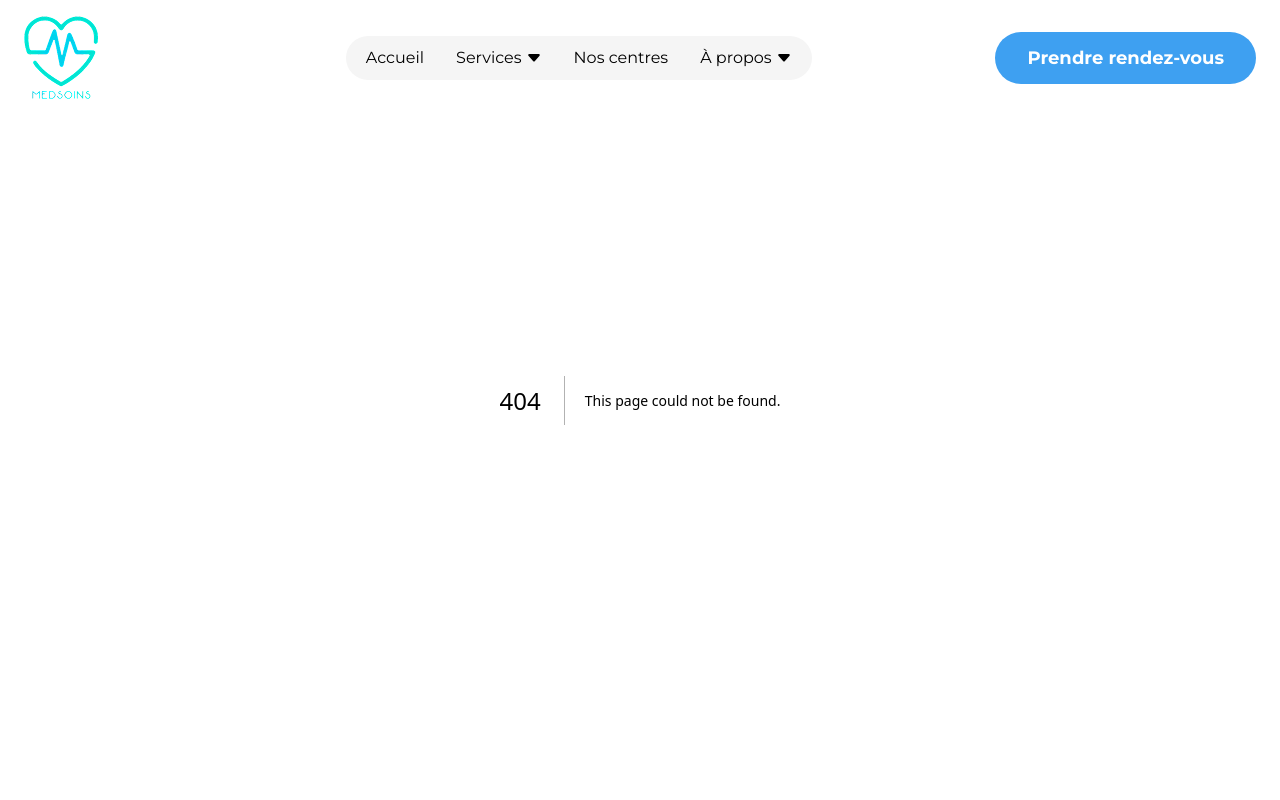
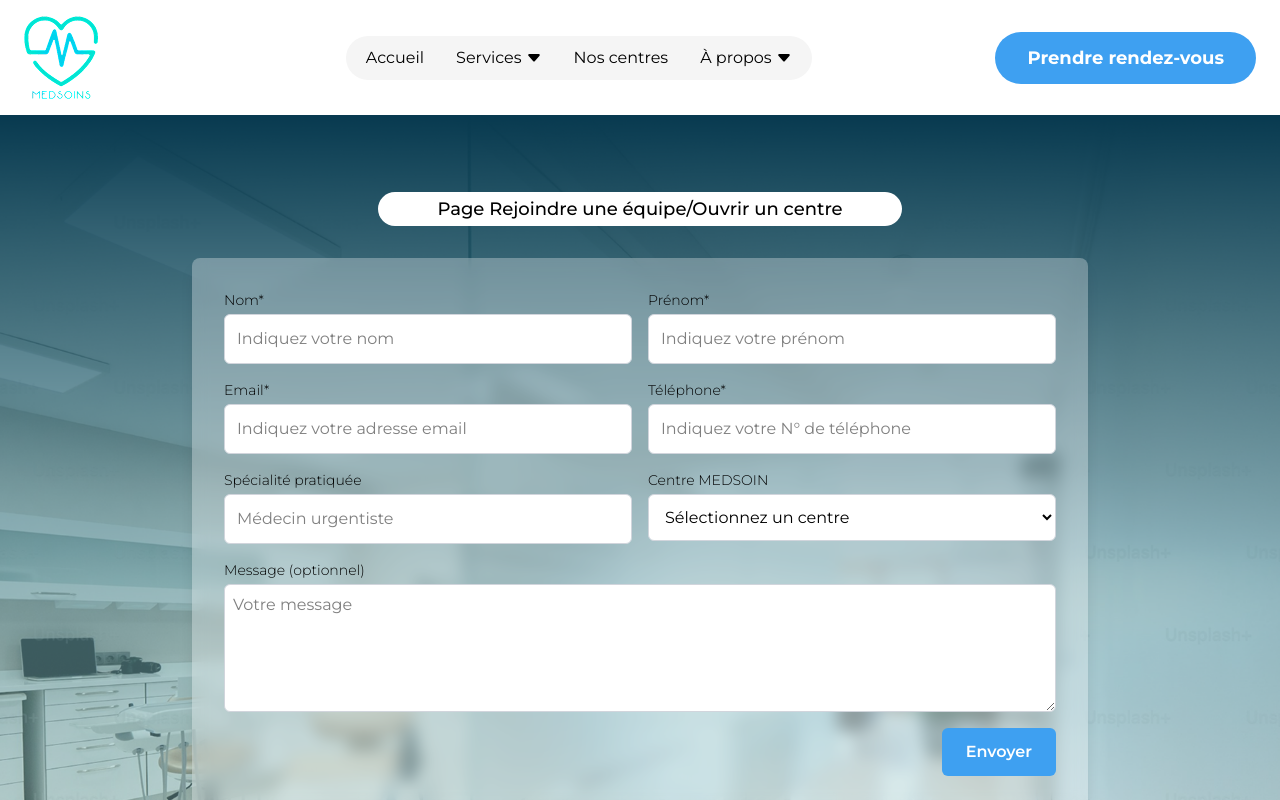
Before and after one commit to MeherabHossain007/medsoins, a Next.js app: page /registration in a window 1280 px wide. Before the commit this address had no page. Shown: the top 800 px of the page. Built offline with nearby package versions, Linux system fonts and the light colour scheme.

Commit message:
Refactor Button component to add support for next/link and target prop

```diff
--- /dev/null
+++ b/src/app/registration/page.js
@@ -0,0 +1,166 @@
+"use client";
+
+import { useState } from "react";
+import Image from "next/image";
+
+export default function JoinTeam() {
+  const [formData, setFormData] = useState({
+    nom: "",
+    prenom: "",
+    email: "",
+    telephone: "",
+    specialite: "",
+    centre: "",
+    message: "",
+  });
+
+  const handleChange = (e) => {
+    setFormData({ ...formData, [e.target.name]: e.target.value });
+  };
+
+  const handleSubmit = (e) => {
+    e.preventDefault();
+    console.log("Form submitted:", formData);
+  };
+
+  return (
+    <div className="pt-18 lg:pt-28">
+      {/* Form Section */}
+      <div className="relative flex items-center justify-center px-5 lg:px-0 py-10 md:py-20">
+        <Image
+          src="/images/bgf.png"
+          alt="Background"
+          layout="fill"
+          objectFit="cover"
+          className="absolute"
+        />
+        <div className="flex flex-col w-full max-w-4xl justify-center items-center">
+          <div className="flex items-center justify-center w-full max-w-[90%] md:max-w-[524px] min-h-[34px] rounded-[50px] bg-white bg-opacity-50 backdrop-blur-[5px] mb-4 sm:mb-8 px-2">
+            <span className="text-black text-xs md:text-lg font-medium text-center">
+              Page Rejoindre une équipe/Ouvrir un centre
+            </span>
+          </div>
+          <div className="relative z-10 bg-white/30 backdrop-blur-sm p-6 md:p-8 rounded-lg shadow-lg w-full">
+            <form onSubmit={handleSubmit} className="space-y-4">
+              <div className="grid grid-cols-1 sm:grid-cols-2 gap-4">
+                <InputField
+                  label="Nom*"
+                  name="nom"
+                  placeholder="Indiquez votre nom"
+                  onChange={handleChange}
+                />
+                <InputField
+                  label="Prénom*"
+                  name="prenom"
+                  placeholder="Indiquez votre prénom"
+                  onChange={handleChange}
+                />
+                <InputField
+                  label="Email*"
+                  type="email"
+                  name="email"
+                  placeholder="Indiquez votre adresse email"
+                  onChange={handleChange}
+                />
+                <InputField
+                  label="Téléphone*"
+                  type="tel"
+                  name="telephone"
+                  placeholder="Indiquez votre N° de téléphone"
+                  onChange={handleChange}
+                />
+                <InputField
+                  label="Spécialité pratiquée"
+                  name="specialite"
+                  placeholder="Médecin urgentiste"
+                  onChange={handleChange}
+                />
+                <div>
+                  <fieldset>
+                    <legend className="text-sm font-light">
+                      Centre MEDSOIN
+                    </legend>
+                    <select
+                      name="centre"
+                      onChange={handleChange}
+                      className="mt-1 block w-full p-3 border bg-white border-gray-300 rounded-md"
+                    >
+                      <option value="">Sélectionnez un centre</option>
+                      <option value="centre1">Centre 1</option>
+                      <option value="centre2">Centre 2</option>
+                    </select>
+                  </fieldset>
+                </div>
+              </div>
+              <div>
+                <fieldset>
+                  <legend className="text-sm font-light">
+                    Message (optionnel)
+                  </legend>
+                  <textarea
+                    name="message"
+                    placeholder="Votre message"
+                    className="mt-1 block w-full p-2 border bg-white border-gray-300 rounded-md h-32"
+                    onChange={handleChange}
+                  />
+                </fieldset>
+              </div>
+              <div className="text-center md:text-end">
+                <button
+                  type="submit"
+                  className="bg-secondary text-white font-semibold px-6 py-3 rounded-md w-full md:w-auto"
+                >
+                  Envoyer
+                </button>
+              </div>
+            </form>
+          </div>
+        </div>
+      </div>
+
+      {/* Content Sections */}
+      <div className="max-w-5xl mx-auto py-12 px-4">
+        <p className="text-2xl md:text-4xl font-bold py-10 text-center md:text-left">
+          Page Rejoindre Une Equipe
+        </p>
+        <Section title="Avantage" />
+        <Section title="Valeur De MEDSOIN" />
+        <Section title="Collaborer Avec Le Réseau" />
+      </div>
+    </div>
+  );
+}
+
+// Reusable Input Field Component
+function InputField({ label, name, type = "text", placeholder, onChange }) {
+  return (
+    <div>
+      <fieldset>
+        <legend className="text-sm font-light">{label}</legend>
+        <input
+          type={type}
+          name={name}
+          placeholder={placeholder}
+          className="mt-1 block w-full p-3 border bg-white border-gray-300 rounded-md"
+          onChange={onChange}
+        />
+      </fieldset>
+    </div>
+  );
+}
+
+// Reusable Section Component
+function Section({ title }) {
+  return (
+    <section className="mb-8">
+      <h3 className="text-2xl md:text-4xl font-bold mb-5 text-center md:text-left text-gray-500">
+        {title}
+      </h3>
+      <p className="text-gray-700 font-light mb-10 text-center md:text-left">
+        Lorem ipsum dolor sit amet, consectetur adipiscing elit. Pellentesque
+        purus enim, egestas suscipit consequat nec, blandit imperdiet nunc. Sed
+        varius ac magna ut volutpat.
+      </p>
+    </section>
+  );
+}
--- a/src/components/layout/Navbar.jsx
+++ b/src/components/layout/Navbar.jsx
@@ -109,7 +109,7 @@ export default function Navbar() {
 
           {/* Button */}
           <div className="hidden md:block">
-            <Button className="!py-3">Prendre rendez-vous</Button>
+            <Button href="/registration" className="!py-3">Prendre rendez-vous</Button>
           </div>
 
           {/* Hamburger Icon */}
--- a/src/components/ui/Button.jsx
+++ b/src/components/ui/Button.jsx
@@ -1,6 +1,7 @@
 import React from "react";
+import Link from "next/link";
 
-const Button = ({ children, className, href, onClick, style, ...props }) => {
+const Button = ({ children, className, href, onClick, style, target, ...props }) => {
   return (
     <>
       {!!href ? (
```
Also changed, not shown: public/images/bgf.png (added).
